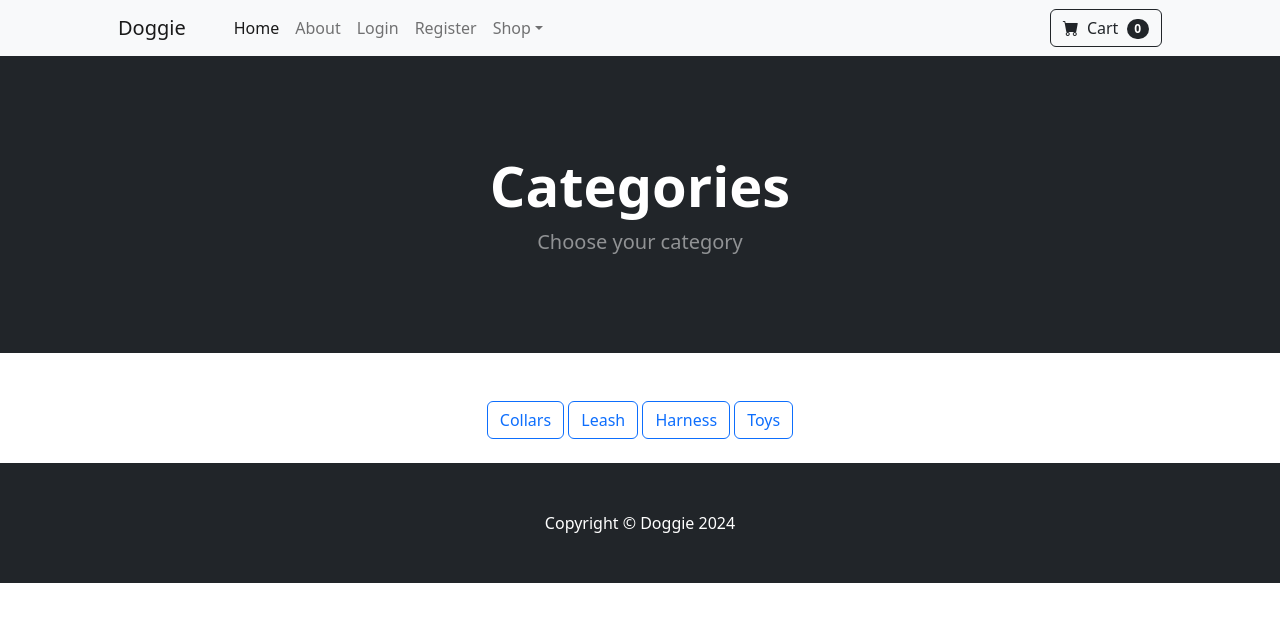
After one commit to JethroKakson/Doggie, a Django app: page /category_summary/ in a window 1280 px wide. The commit adds this page. Shown: the top 622 px of the page. Run offline with Django 4.2, Linux system fonts and the light colour scheme; data comes from the database, SQL or seed files in the repository; some libraries are stand-ins or nearby versions.

Commit message:
Adding a category_summary page

```diff
--- /dev/null
+++ b/store/templates/category_summary.html
@@ -0,0 +1,30 @@
+{% extends 'base.html' %}
+{% load static %}
+
+{% block title %}
+Doggie - Category Summary Page
+{% endblock %}
+
+{% block content %}
+    <header class="bg-dark py-5">
+            <div class="container px-4 px-lg-5 my-5">
+                <div class="text-center text-white">
+                    <h1 class="display-4 fw-bolder">Categories</h1>
+                    <p class="lead fw-normal text-white-50 mb-0">Choose your category</p>
+                </div>
+            </div>
+    </header>
+    <div class="container">
+        <div class="row">
+            <center>
+                <div class="col-8">
+                     <br><br>
+                        {% for category in categories %}
+                            <a href="{% url 'category' category %}" class="btn btn-outline-primary">{{ category }}</a>
+                        {% endfor %}
+                    <br><br>
+                </div>
+            </center>
+        </div>
+    </div>
+{% endblock %}
--- a/store/templates/navbar.html
+++ b/store/templates/navbar.html
@@ -16,7 +16,7 @@
                         <li class="nav-item dropdown">
                             <a class="nav-link dropdown-toggle" id="navbarDropdown" href="#" role="button" data-bs-toggle="dropdown" aria-expanded="false">Shop</a>
                             <ul class="dropdown-menu" aria-labelledby="navbarDropdown">
-                                <li><a class="dropdown-item" href="#!">All Products</a></li>
+                                <li><a class="dropdown-item" href="{% url 'category_summary' %}">All Products</a></li>
                                 <li><hr class="dropdown-divider" /></li>
                                 <li><a class="dropdown-item" href="{% url 'category' 'Toys' %}">Toys</a></li>
                                 <li><a class="dropdown-item" href="{% url 'category' 'Harness' %}">Harness</a></li>
--- a/store/urls.py
+++ b/store/urls.py
@@ -9,4 +9,6 @@ urlpatterns = [
     path('register/', views.register_user, name='register'),
     path('product/<int:pk>', views.product, name='product'),
     path('category/<str:name>', views.category, name='category'),
+    path('category_summary/', views.category_summary, name='category_summary'),
+
 ]
--- a/store/views.py
+++ b/store/views.py
@@ -63,6 +63,12 @@ def register_user(request):
     else:
         return render(request, 'register.html', {'form': form})
 
+
+def category_summary(request):
+    categories = Category.objects.all()
+    return render(request, 'category_summary.html', {'categories': categories})
+
+
 def category(request, name):
     # replacing - for ' '
     name = name.replace('-', ' ')
```
